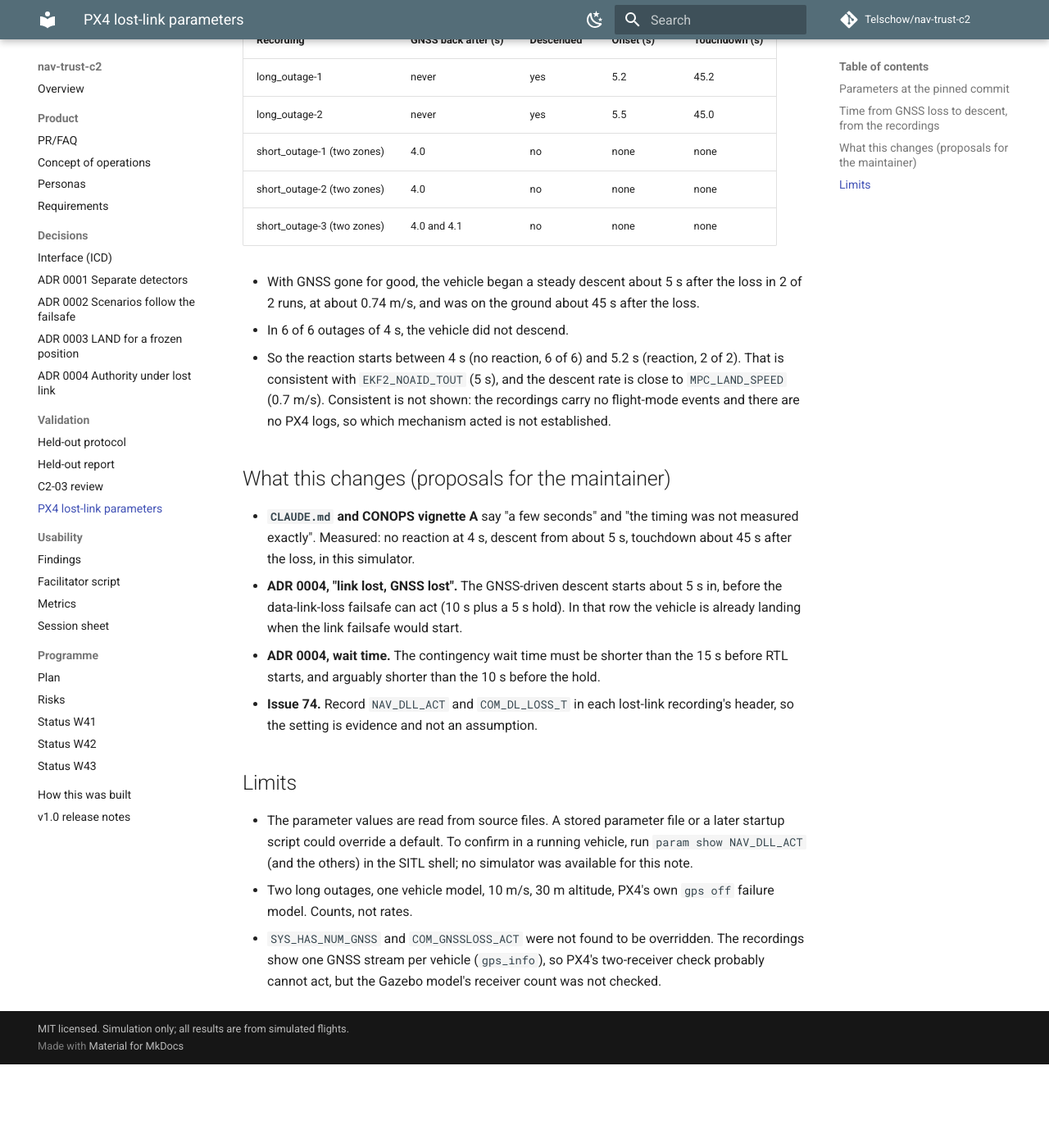
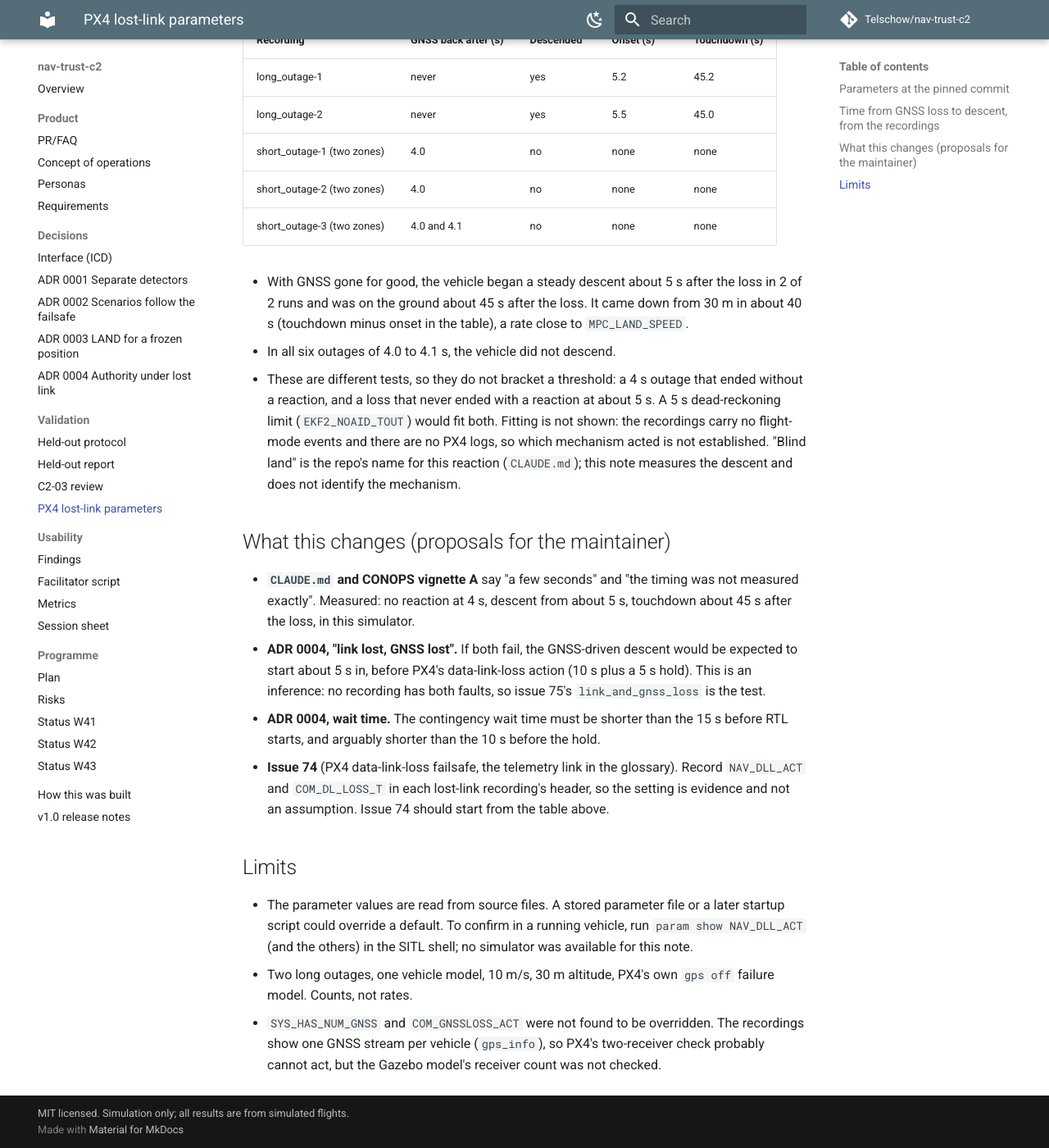
Before and after one commit to Telschow/nav-trust-c2, an MkDocs documentation site: the page built from docs/validation/px4-lost-link-parameters.md, in a window 1280 px wide and 1400 px high, scrolled down 1313 px. Shown: the whole window at 82% size. Built offline with MkDocs 1.6.1 and Material for MkDocs 9.7.7, drawn with Linux system fonts in a browser that asks for light colours; comment, search, counter and statistics services are not loaded; before the commit the page ends 2611 px from its top, so only the background shows below that.

Commit message:
Address review of #91: drop typed rate, reword the threshold claim, share the formatter
Co-Authored-By: Claude Sonnet 5.5 <noreply@anthropic.com>
Claude-Session: https://claude.ai/code/session_01AoxnWoFVN9irvtTgUcqrPc

```diff
--- a/docs/validation/px4-lost-link-parameters.md
+++ b/docs/validation/px4-lost-link-parameters.md
@@ -38,25 +38,29 @@ in `tests/test_blind_land.py`). Rows are GNSS-off outages; each short-outage run
 | short_outage-3 (two zones) | 4.0 and 4.1 | no | none | none |
 
 - With GNSS gone for good, the vehicle began a steady descent about 5 s after the loss in 2 of 2
-  runs, at about 0.74 m/s, and was on the ground about 45 s after the loss.
-- In 6 of 6 outages of 4 s, the vehicle did not descend.
-- So the reaction starts between 4 s (no reaction, 6 of 6) and 5.2 s (reaction, 2 of 2). That is
-  consistent with `EKF2_NOAID_TOUT` (5 s), and the descent rate is close to `MPC_LAND_SPEED`
-  (0.7 m/s). Consistent is not shown: the recordings carry no flight-mode events and there are no
-  PX4 logs, so which mechanism acted is not established.
+  runs and was on the ground about 45 s after the loss. It came down from 30 m in about 40 s
+  (touchdown minus onset in the table), a rate close to `MPC_LAND_SPEED`.
+- In all six outages of 4.0 to 4.1 s, the vehicle did not descend.
+- These are different tests, so they do not bracket a threshold: a 4 s outage that ended without a
+  reaction, and a loss that never ended with a reaction at about 5 s. A 5 s dead-reckoning limit
+  (`EKF2_NOAID_TOUT`) would fit both. Fitting is not shown: the recordings carry no flight-mode
+  events and there are no PX4 logs, so which mechanism acted is not established. "Blind land" is
+  the repo's name for this reaction (`CLAUDE.md`); this note measures the descent and does not
+  identify the mechanism.
 
 ## What this changes (proposals for the maintainer)
 
 - **`CLAUDE.md` and CONOPS vignette A** say "a few seconds" and "the timing was not measured
   exactly". Measured: no reaction at 4 s, descent from about 5 s, touchdown about 45 s after the
   loss, in this simulator.
-- **ADR 0004, "link lost, GNSS lost".** The GNSS-driven descent starts about 5 s in, before the
-  data-link-loss failsafe can act (10 s plus a 5 s hold). In that row the vehicle is already
-  landing when the link failsafe would start.
+- **ADR 0004, "link lost, GNSS lost".** If both fail, the GNSS-driven descent would be expected
+  to start about 5 s in, before PX4's data-link-loss action (10 s plus a 5 s hold). This is an
+  inference: no recording has both faults, so issue 75's `link_and_gnss_loss` is the test.
 - **ADR 0004, wait time.** The contingency wait time must be shorter than the 15 s before RTL
   starts, and arguably shorter than the 10 s before the hold.
-- **Issue 74.** Record `NAV_DLL_ACT` and `COM_DL_LOSS_T` in each lost-link recording's header, so
-  the setting is evidence and not an assumption.
+- **Issue 74** (PX4 data-link-loss failsafe, the telemetry link in the glossary). Record
+  `NAV_DLL_ACT` and `COM_DL_LOSS_T` in each lost-link recording's header, so the setting is
+  evidence and not an assumption. Issue 74 should start from the table above.
 
 ## Limits
 
```
Also changed, not shown: 1 other file.
